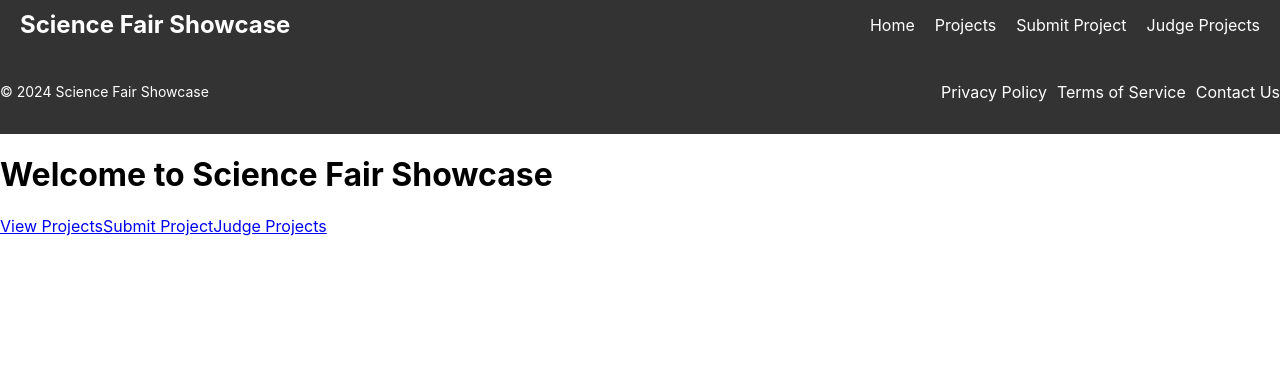
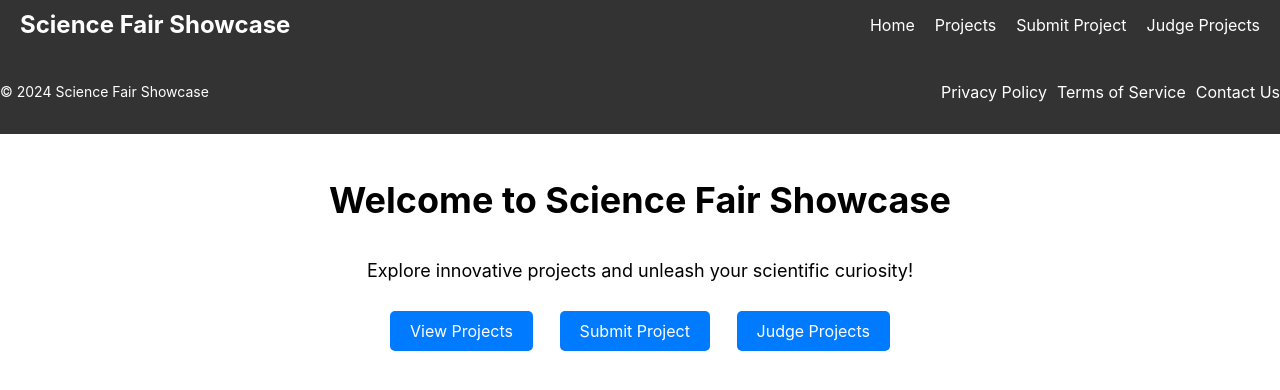
Before and after one commit to mohamedmehdigara/react-science-fair-showcase, a React (Create React App) app: page / in a window 1280 px wide. Shown: the top 390 px of the page. Built offline with nearby package versions, Linux system fonts and the light colour scheme.

Commit message:
edited files

```diff
--- a/src/components/Home.js
+++ b/src/components/Home.js
@@ -3,16 +3,54 @@ import { Link } from 'react-router-dom';
 import styled from 'styled-components';
 
 const HomeContainer = styled.div`
-  /* Styles for home container */
+  display: flex;
+  flex-direction: column;
+  align-items: center;
+  padding: 20px;
+  text-align: center;
+`;
+
+const Title = styled.h1`
+  font-size: 36px;
+  margin-bottom: 20px;
+`;
+
+const Subtitle = styled.p`
+  font-size: 18px;
+  margin-bottom: 30px;
+`;
+
+const ButtonContainer = styled.div`
+  display: flex;
+  justify-content: space-between;
+  width: 100%;
+  max-width: 500px;
+`;
+
+const Button = styled(Link)`
+  background-color: #007bff;
+  color: #fff;
+  text-decoration: none;
+  padding: 10px 20px;
+  border-radius: 5px;
+  transition: background-color 0.3s ease;
+
+  &:hover {
+    background-color: #0056b3;
+  }
 `;
 
 const Home = () => {
   return (
     <HomeContainer>
-      <h1>Welcome to Science Fair Showcase</h1>
-      <Link to="/projects">View Projects</Link>
-      <Link to="/submit">Submit Project</Link>
-      <Link to="/judge">Judge Projects</Link>
+      <Title>Welcome to Science Fair Showcase</Title>
+      <Subtitle>Explore innovative projects and unleash your scientific curiosity!</Subtitle>
+      <ButtonContainer>
+        <Button to="/projects">View Projects</Button>
+        <Button to="/submit">Submit Project</Button>
+        <Button to="/judge">Judge Projects</Button>
+      </ButtonContainer>
+      {/* Add more content, sections, or features as needed */}
     </HomeContainer>
   );
 }
```
